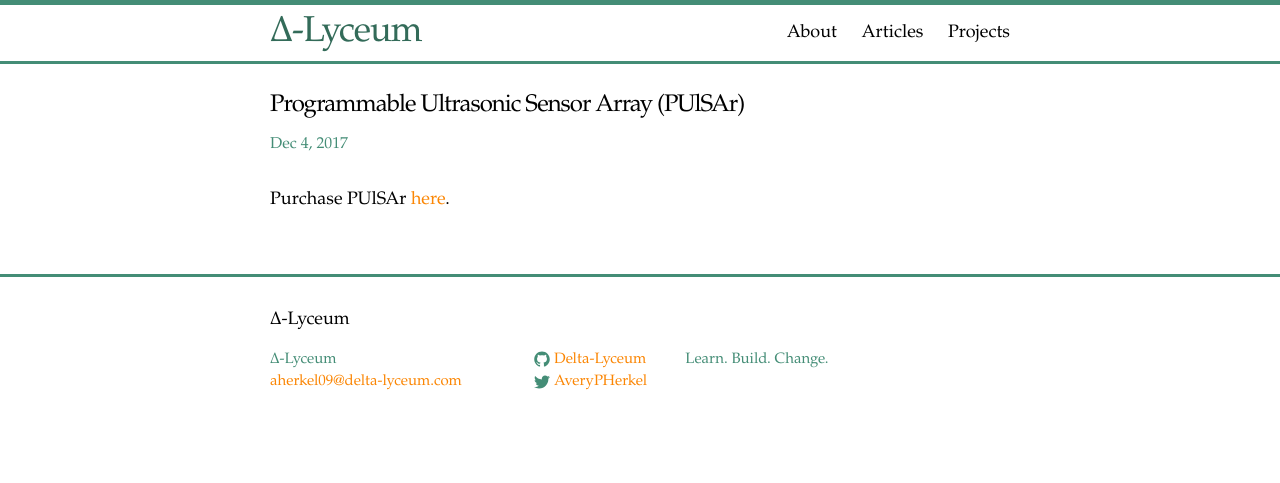
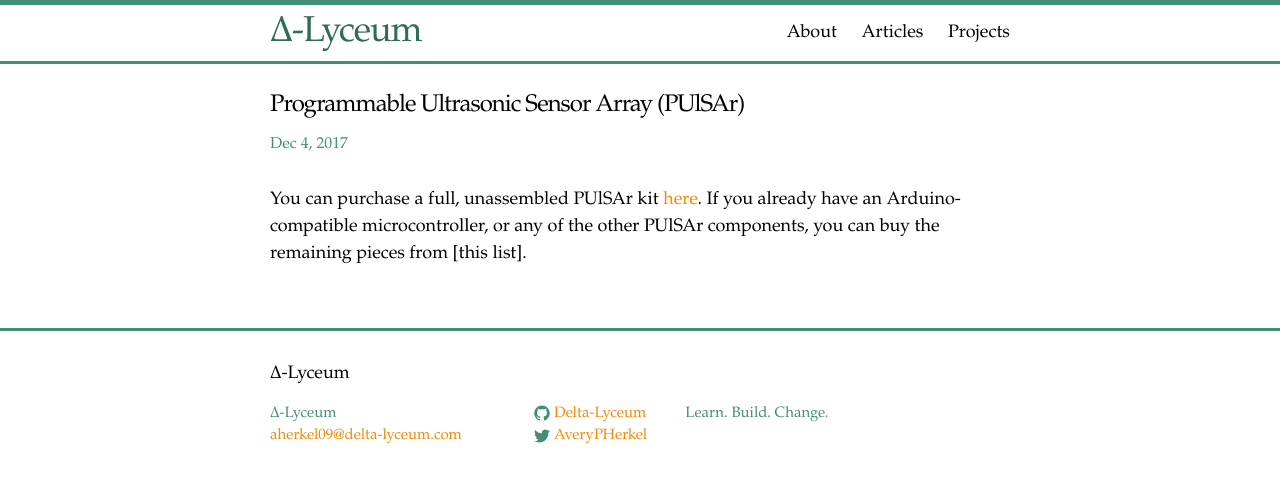
Before and after one commit to DeltaLyceum/aherkel09.github.io, a Jekyll site: the page built from _posts/2017-12-04-PUlSAr.md, in a window 1280 px wide. Shown: the top 483 px of the page. Built offline with Jekyll 4.4.1, drawn with Linux system fonts in a browser that asks for light colours.

Commit message:
Update 2017-12-04-PUlSAr.md

```diff
--- a/_posts/2017-12-04-PUlSAr.md
+++ b/_posts/2017-12-04-PUlSAr.md
@@ -6,4 +6,4 @@
 permalink: /PUlSAr
 ---
 
-Purchase PUlSAr [here]({{site.baeurl}}{% link purchases/purchasePUlSAr.md %}).
+You can purchase a full, unassembled PUlSAr kit [here]({{site.baeurl}}{% link purchases/purchasePUlSAr.md %}). If you already have an Arduino-compatible microcontroller, or any of the other PUlSAr components, you can buy the remaining pieces from [this list].
```
